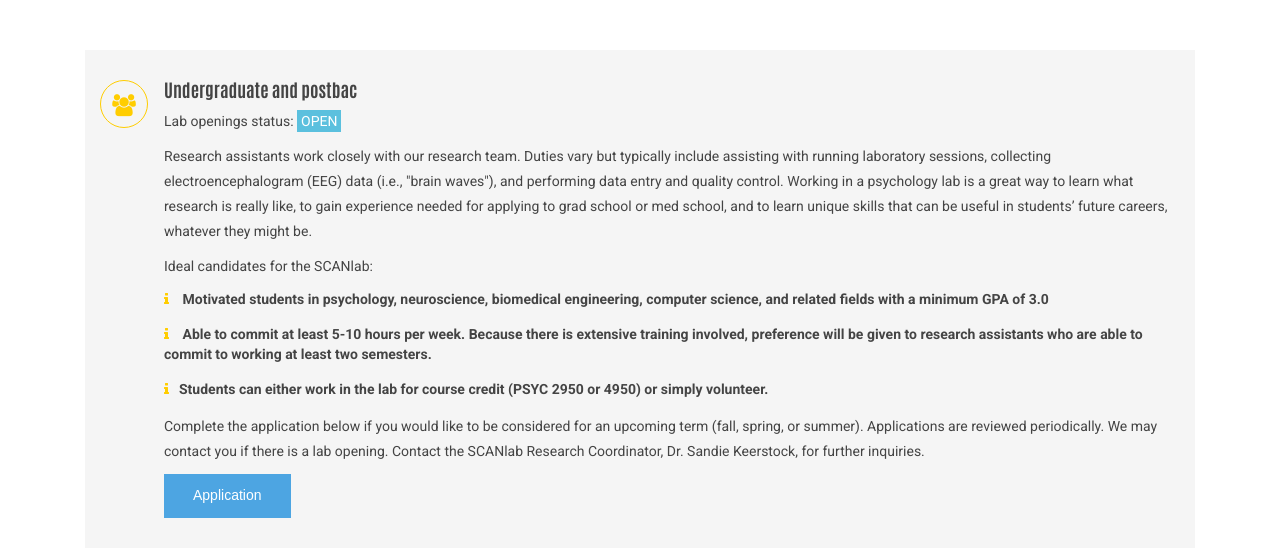
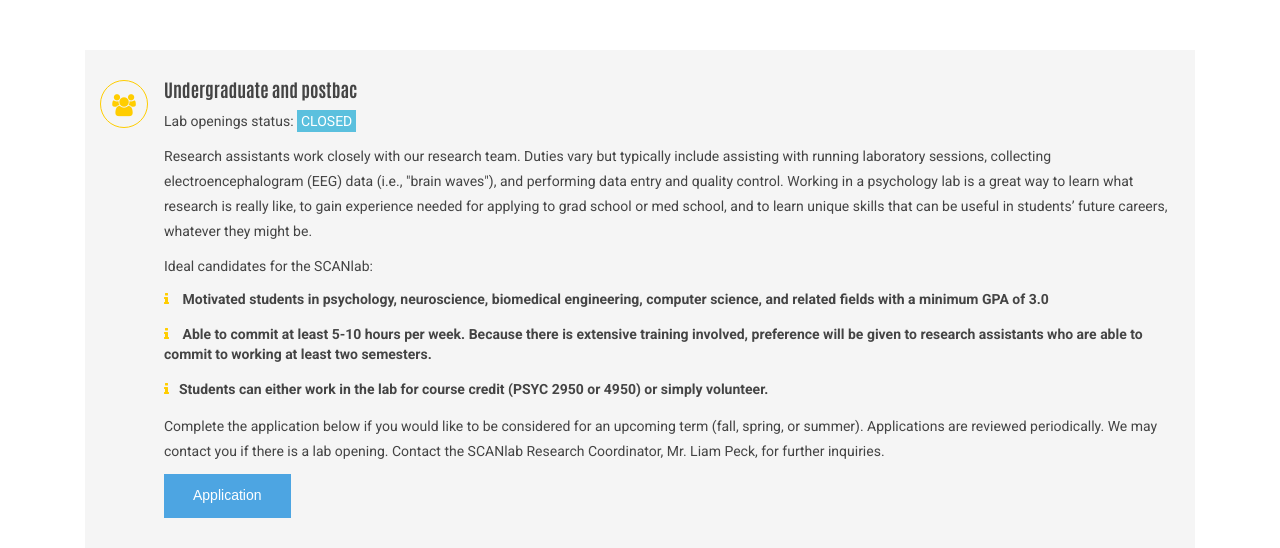
Before and after one commit to bartholow-scanlab/bartholow-scanlab.github.io, a Jekyll site: the page built from jointhelab.html, in a window 1280 px wide. Shown: the part 284-832 px from the top of the page. Built offline with Jekyll 4.4.1, drawn with Linux system fonts in a browser that asks for light colours.

Commit message:
Update jointhelab.html

```diff
--- a/jointhelab.html
+++ b/jointhelab.html
@@ -37,7 +37,7 @@ canonical: https://www.scanlab.page/
                     </div>
                     <div class="featured-content">
                        <h4>Undergraduate and postbac</h4>
-                      <p>Lab openings status: <span class="bg-info">OPEN</span> <strong></p>
+                      <p>Lab openings status: <span class="bg-info">CLOSED</span> <strong></p>
 
                       <p> Research assistants work closely with our research team. Duties vary but typically include assisting with running laboratory sessions, collecting electroencephalogram (EEG) data (i.e., "brain waves"), and performing data entry and quality control. Working in a psychology lab is a great way to learn what research is really like, to gain experience needed for applying to grad school or med school, and to learn unique skills that can be useful in students’ future careers, whatever they might be.</p>
 
@@ -51,7 +51,7 @@ canonical: https://www.scanlab.page/
 				<li><i class="fa fa-info blue" aria-hidden="true"></i>Students can either work in the lab for course credit (PSYC 2950 or 4950) or simply volunteer.</li>
 				</ul>
 
-		<p> Complete the application below if you would like to be considered for an upcoming term (fall, spring, or summer). Applications are reviewed periodically. We may contact you if there is a lab opening. Contact the SCANlab Research Coordinator, Dr. Sandie Keerstock, for further inquiries. </p>
+		<p> Complete the application below if you would like to be considered for an upcoming term (fall, spring, or summer). Applications are reviewed periodically. We may contact you if there is a lab opening. Contact the SCANlab Research Coordinator, Mr. Liam Peck, for further inquiries. </p>
 
 		<a href="https://showmeportal.missouri.edu/redcap/surveys/?s=DMHLWKHCKM">
 			  <button type="button" class="btn std-btn btn-info-filled">
```
